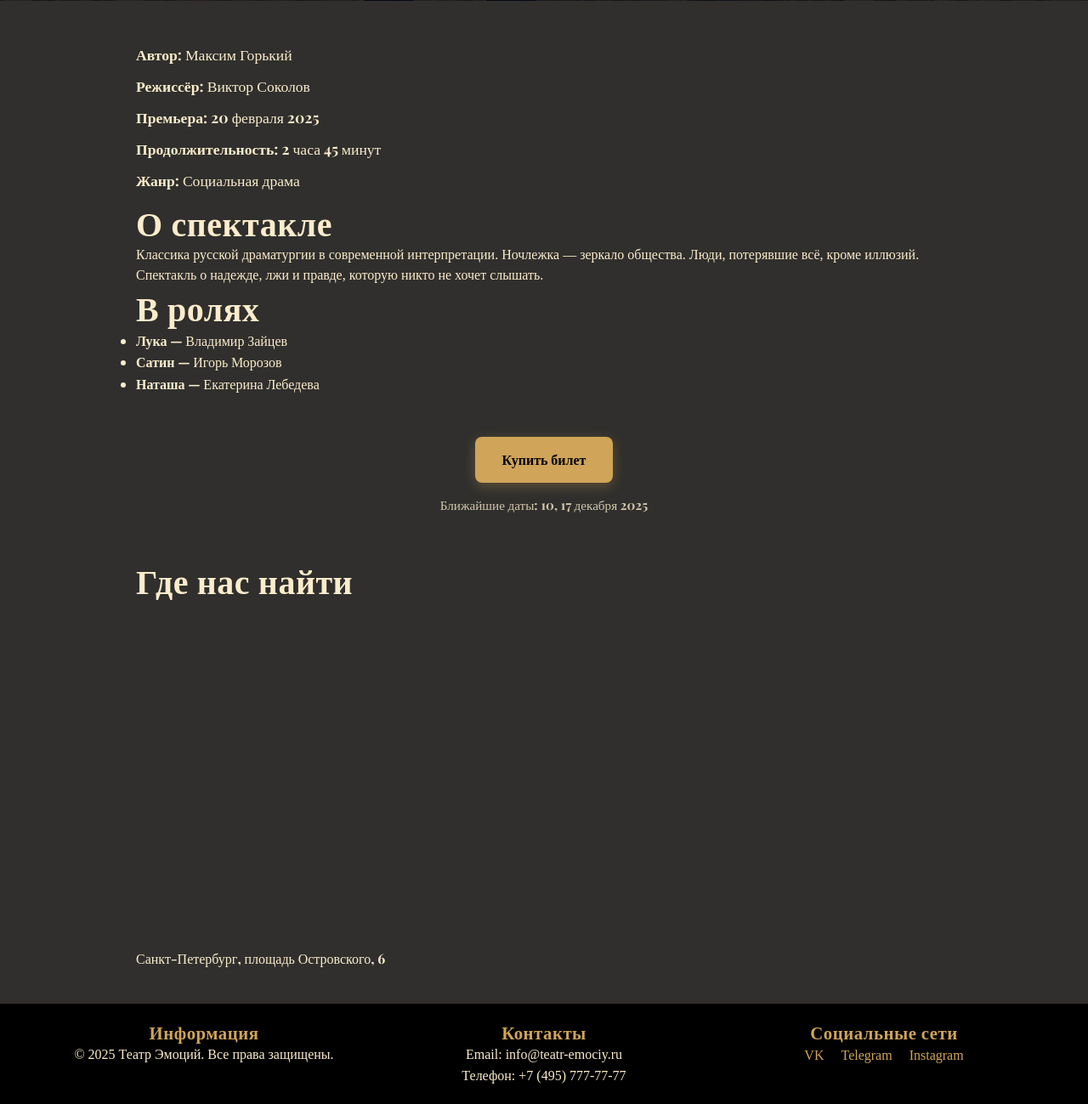
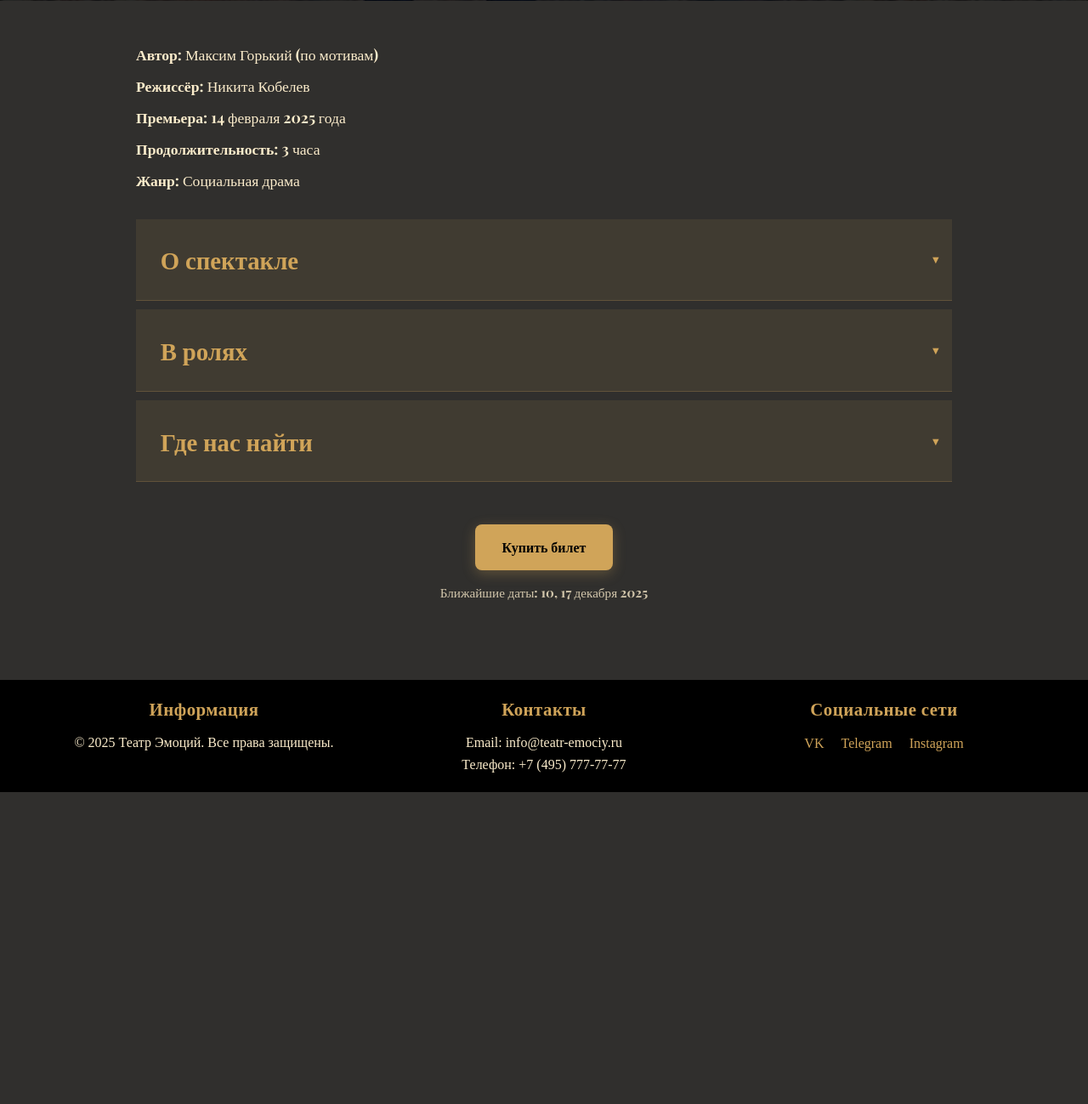
Before and after one commit to MAAnuta/my-site, a PHP site: page /at-the-bottom.html in a window 1280 px wide. Shown: the part 879-2178 px from the top of the page at 85% size. After the commit the page ends 1811 px from the top, so only its background shows below. Run offline with PHP 8.4, Linux system fonts and the light colour scheme.

Commit message:
Аккордеон для всех страниц спектаклей + отредактированный текст

```diff
--- a/at-the-bottom.html
+++ b/at-the-bottom.html
@@ -54,39 +54,68 @@
 
   <div class="play-content">
     <div class="info-block">
-      <p><strong>Автор:</strong> Максим Горький</p>
-      <p><strong>Режиссёр:</strong> Виктор Соколов</p>
-      <p><strong>Премьера:</strong> 20 февраля 2025</p>
-      <p><strong>Продолжительность:</strong> 2 часа 45 минут</p>
+      <p><strong>Автор:</strong> Максим Горький (по мотивам)</p>
+      <p><strong>Режиссёр:</strong> Никита Кобелев</p>
+      <p><strong>Премьера:</strong> 14 февраля 2025 года</p>
+      <p><strong>Продолжительность:</strong> 3 часа</p>
       <p><strong>Жанр:</strong> Социальная драма</p>
     </div>
 
-    <div class="description">
-      <h2>О спектакле</h2>
-      <p>Классика русской драматургии в современной интерпретации. Ночлежка — зеркало общества. Люди, потерявшие всё, кроме иллюзий. Спектакль о надежде, лжи и правде, которую никто не хочет слышать.</p>
+    <!-- Аккордеон -->
+    <div class="accordion">
+      <!-- Раздел "О спектакле" -->
+      <div class="accordion-item">
+        <button class="accordion-header" aria-label="Развернуть/свернуть раздел О спектакле">О спектакле</button>
+        <div class="accordion-content">
+          <p class="description">Классика русской драматургии в современной интерпретации. Ночлежка — зеркало общества. Люди, потерявшие всё, кроме иллюзий.
+            Спектакль о надежде, лжи и правде, которую никто не хочет слышать.</p>
+          <p>В сообщество опустившихся, потерявших почти всё людей, живущих, можно сказать, «на обочине жизни», попадает странник, незнакомец Лука и своими действиями изменяет,
+            пробуждает к жизни, трансформирует героев этой пьесы, что приводит их в конце к разным итогам. В «На дне» затронуто множество тем, таких как любовь и смерть, правда
+            и ложь, вера в себя и своё призвание, работа и отказ от неё, поиск ориентиров и опор в жизни.</p>
+        </div>
       </div>
 
-    <div class="cast">
-      <h2>В ролях</h2>
+      <!-- Раздел "В ролях" -->
+      <div class="accordion-item">
+        <button class="accordion-header" aria-label="Развернуть/свернуть раздел В ролях">В ролях</button>
+        <div class="accordion-content">
           <ul>
-        <li><strong>Лука</strong> — Владимир Зайцев</li>
-        <li><strong>Сатин</strong> — Игорь Морозов</li>
-        <li><strong>Наташа</strong> — Екатерина Лебедева</li>
+            <li><strong>Лука</strong> — Игорь Волков</li>
+            <li><strong>Бубнов</strong> — Валентин Захаров</li>
+            <li><strong>Василиса</strong> — Янина Лакоба</li>
+            <li><strong>Костылев</strong> — Сергей Паршин</li>
+            <li><strong>Клещ</strong> — Сергей Еликов</li>
+            <li><strong>Квашня</strong> — Мария Кузнецова</li>
+            <li><strong>Пепел</strong> — Иван Ефремов</li>
+            <li><strong>Актер</strong> — Дмитрий Бутеев</li>
+            <li><strong>Настя</strong> — Мария Лопатина</li>
+            <li><strong>Барон</strong> — Виктор Шуралев</li>
+            <li><strong>Кривой зоб</strong> — Владимир Минахин</li>
+            <li><strong>Анна</strong> — Анна Селедец</li>
+            <li><strong>Сатин</strong> — Илья Исаев</li>
+            <li><strong>Татарин</strong> — Виталий Сазонов</li>
+            <li><strong>Наташа</strong> — Мария Медведева</li>
           </ul>
         </div>
+      </div>
 
-    <div class="buy-section">
-      <a href="https://afisha.yandex.ru/saint-petersburg/theatre_show/na-dne-aleksandrinskii-teatr?source=search-page" target="_blank" class="btn-gold">Купить билет</a>
-      <p class="note">Ближайшие даты: 10, 17 декабря 2025</p>
-    </div>
-    <div class="map-section">
-      <h2>Где нас найти</h2>
+      <!-- Раздел "Где нас найти" -->
+      <div class="accordion-item">
+        <button class="accordion-header" aria-label="Развернуть/свернуть раздел Где нас найти">Где нас найти</button>
+        <div class="accordion-content">
           <iframe src="https://yandex.ru/map-widget/v1/?um=constructor%3A305daa211d3dc432a4dad68af26af2463f5e88f139c5a9871e200259bf491593&amp;source=constructor"
                   width="690"
                   height="400"
                   frameborder="0">
           </iframe>
           <p class="location-desc">Санкт-Петербург, площадь Островского, 6</p>
+        </div>
+      </div>
+    </div>
+
+    <div class="buy-section">
+      <a href="https://afisha.yandex.ru/saint-petersburg/theatre_show/na-dne-aleksandrinskii-teatr?source=search-page" target="_blank" class="btn-gold">Купить билет</a>
+      <p class="note">Ближайшие даты: 10, 17 декабря 2025</p>
     </div>
   </div>
 </main>
--- a/style.css
+++ b/style.css
@@ -37,7 +37,7 @@ h1, h2, h3, h4 {
 h1 { font-size: 3.5rem; font-weight: 700; }
 h2 { font-size: 2.5rem; }
 h3 { font-size: 1.8rem; font-weight: 500; }
-h4 { font-size: 1.3rem; font-weight: 500; }
+h4 { padding-bottom: 0.7em; font-size: 1.3rem; font-weight: 500; }
 
 /* ================= HEADER & НАВИГАЦИЯ ================= */
 header {
@@ -946,3 +946,29 @@ section p {
         font-size: 0.95rem;
     }
 }
+
+.accordion-content p.description {
+    font-style: italic;
+    color: #d0a459;
+    font-size: 1.3rem;
+    background: rgba(208, 164, 89, 0.1);
+    padding: 0.5em 1em;
+    border-left: 0.25em solid #d0a459;
+    margin: 0 0 1em 0;
+    display: block;
+}
+
+/* Адаптивность для цитаты */
+@media (max-width: 768px) {
+    .accordion-content p.description {
+        font-size: 1.1rem;
+        padding: 0.4em 0.8em;
+    }
+}
+
+@media (max-width: 480px) {
+    .accordion-content p.description {
+        font-size: 1rem;
+        padding: 0.3em 0.6em;
+    }
+}
```
Also changed, not shown: don-juan.html (+40 -22 lines), honest-woman.html (+42 -20 lines), optimistic-tragedy.html (+45 -19 lines), resurrection.html (+33 -16 lines). Lines whose indentation alone changed are shown as unchanged.
